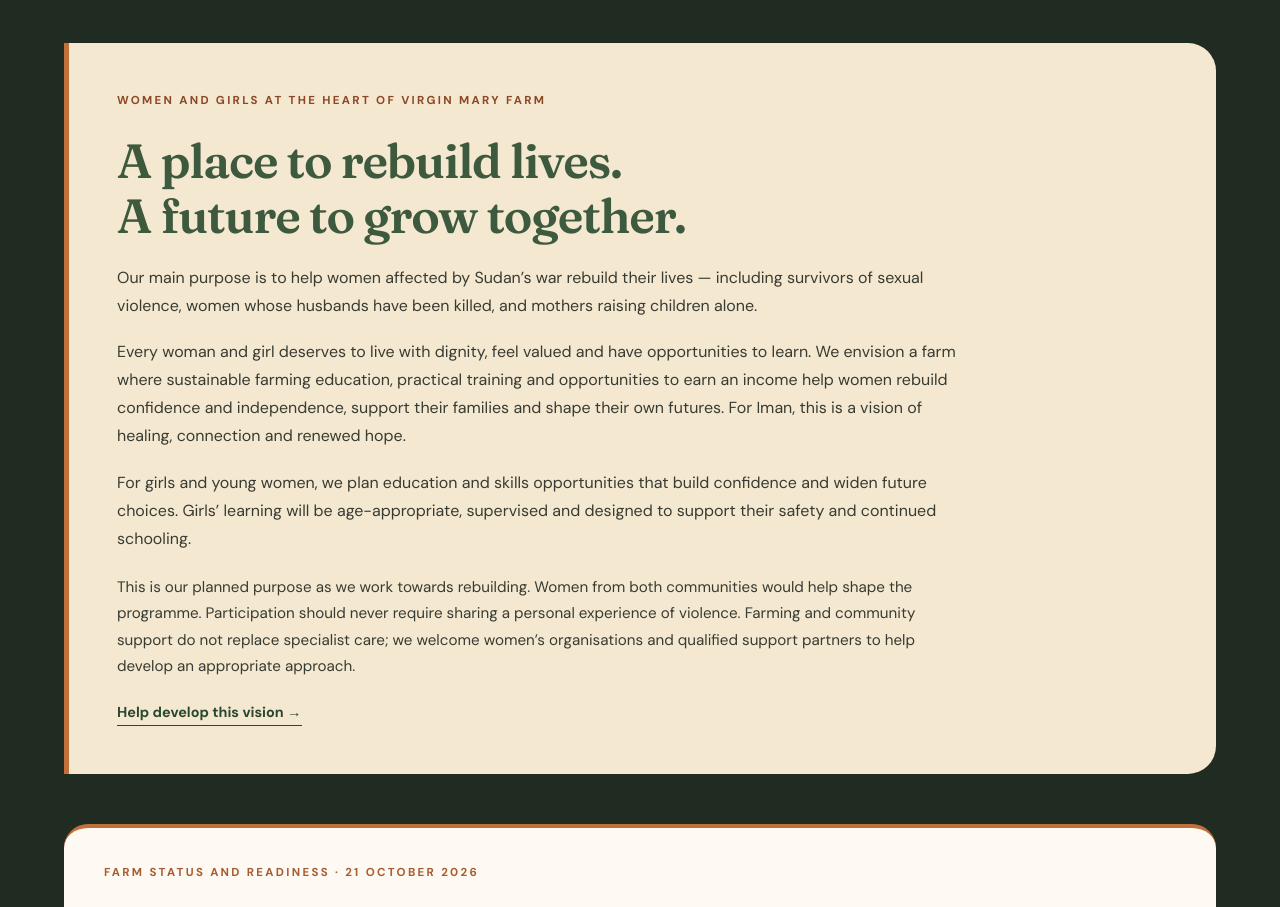
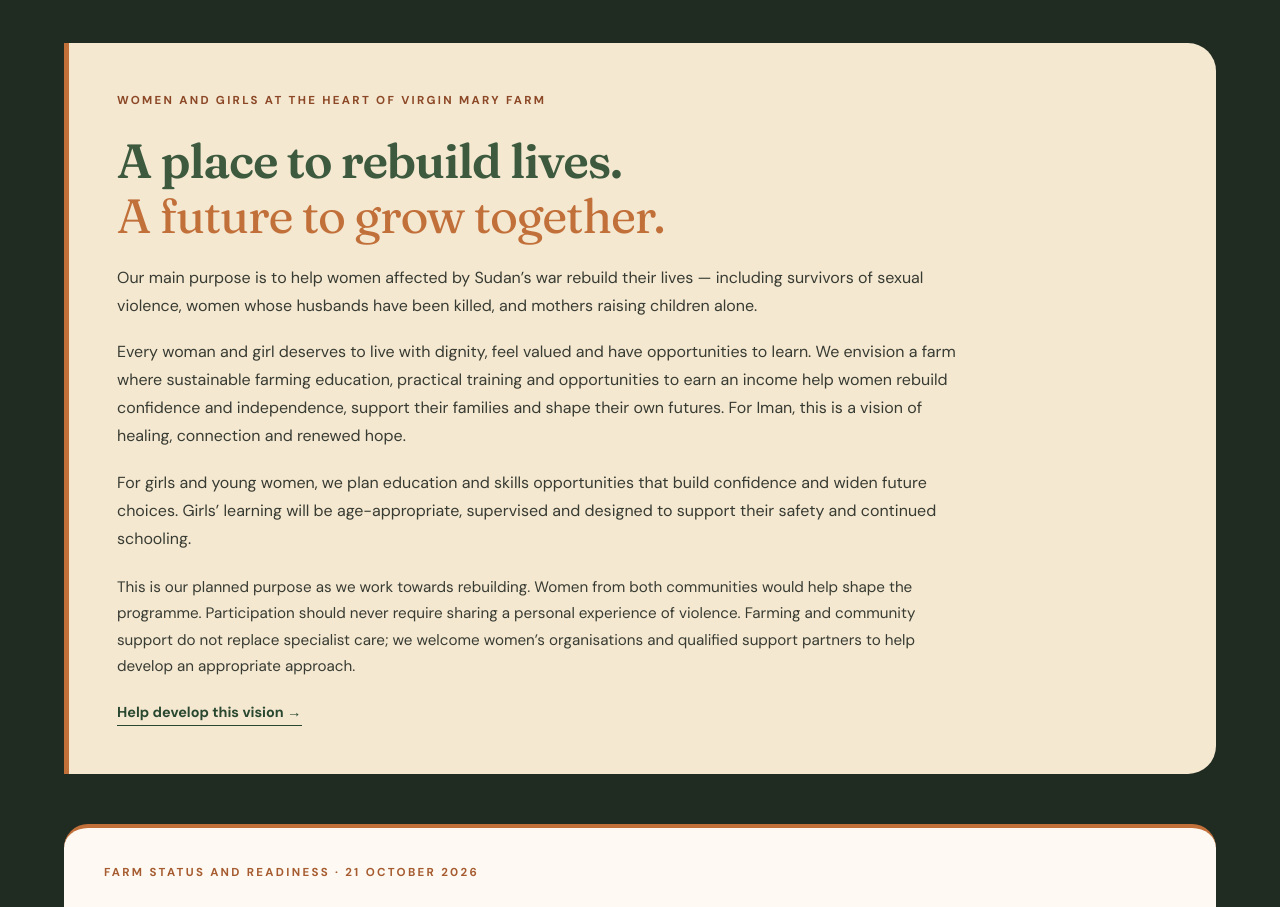
Before and after one commit to Hero988/RiseMeUp, a React (Vite) app: page / in a window 1280 px wide. Shown: the part 5640-6547 px from the top of the page. Built offline with nearby package versions, Linux system fonts and the light colour scheme; a web font is replaced by a local one.

Commit message:
Apply approved italic second line to women and girls heading

```diff
--- a/src/App.tsx
+++ b/src/App.tsx
@@ -290,7 +290,7 @@ export default function App() {
           <div className="container">
             <section className="farm-women" aria-labelledby="farm-women-title">
               <p className="eyebrow">Women and girls at the heart of Virgin Mary Farm</p>
-              <h3 id="farm-women-title">A place to rebuild lives.<br />A future to grow together.</h3>
+              <h3 id="farm-women-title">A place to rebuild lives.<br /><em>A future to grow together.</em></h3>
               <p>Our main purpose is to help women affected by Sudan’s war rebuild their lives — including survivors of sexual violence, women whose husbands have been killed, and mothers raising children alone.</p>
               <p>Every woman and girl deserves to live with dignity, feel valued and have opportunities to learn. We envision a farm where sustainable farming education, practical training and opportunities to earn an income help women rebuild confidence and independence, support their families and shape their own futures. For Iman, this is a vision of healing, connection and renewed hope.</p>
               <p>For girls and young women, we plan education and skills opportunities that build confidence and widen future choices. Girls’ learning will be age-appropriate, supervised and designed to support their safety and continued schooling.</p>
```
